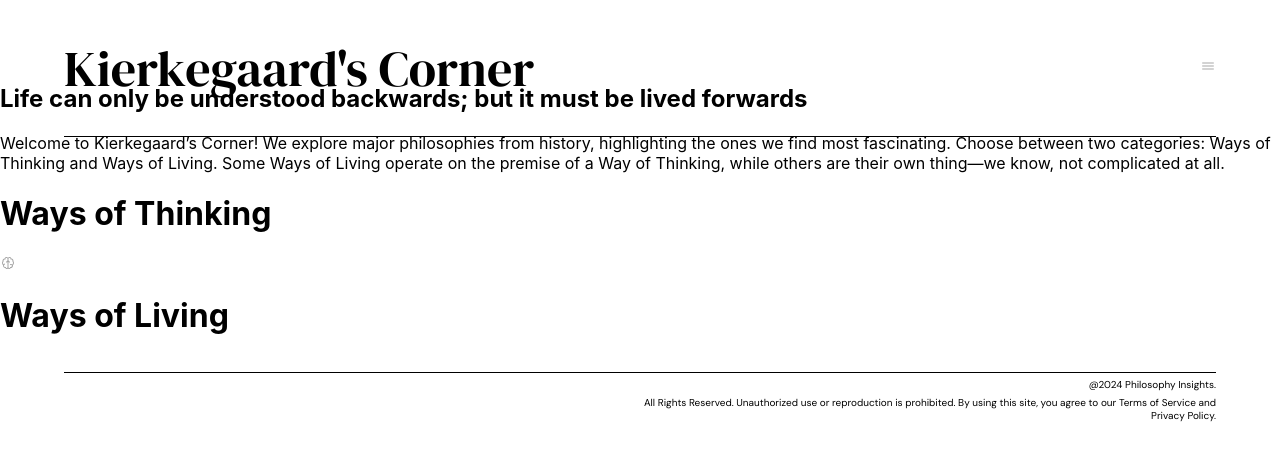
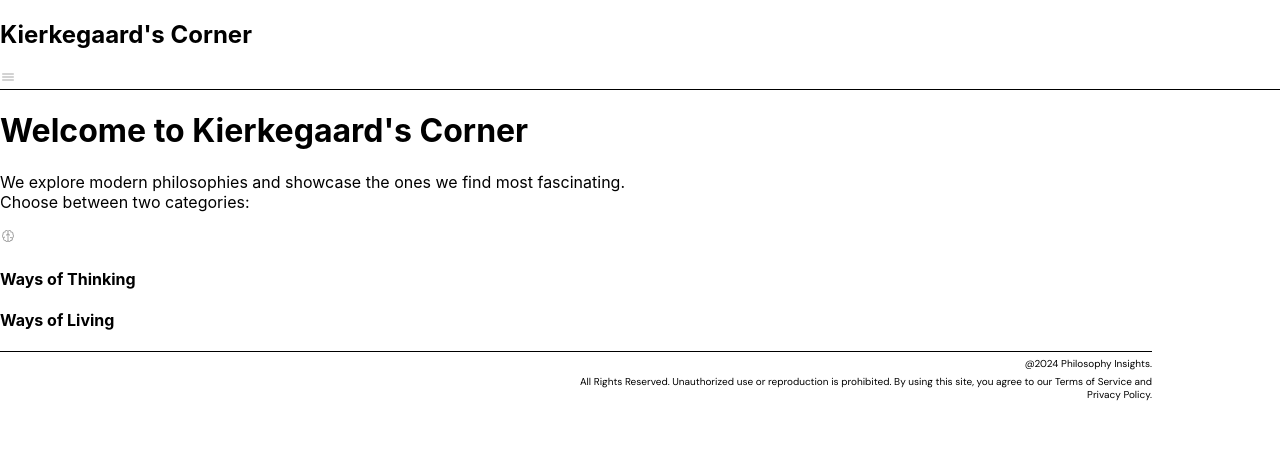
Before and after one commit to laremund/Kierkegaards_Corner, a React (Vite) app: page / in a window 1280 px wide. Shown: the top 458 px of the page. Built offline with nearby package versions, Linux system fonts and the light colour scheme; a web font is replaced by a local one.

Commit message:
feat(App, PageHeader, HomePageContent): simplified App.jsx, changed PageHeader.jsx and HomePageContent.jsx according to what I have in my webflow prototype so far.

```diff
--- a/src/App.jsx
+++ b/src/App.jsx
@@ -22,27 +22,9 @@ function App() {
   return (
   <>
     <div className="App">
-      <header className='header'>
-        <PageHeader/>
-      </header>
-      <div>
-        <div className='main-subheader-section'>
-          <div className='main-subheader-container'>
-            <h2 className='main-subheader'>
-              {subheaderSwitch(whichPage)}
-            </h2>
-          </div>
-        </div>
-
-        {/* Home page */}
-        {whichPage === 'Home' &&
-          <HomePageContent/>
-        }
-
-      </div>
-      <footer className='footer'>
-        <PageFooter/>
-      </footer>
+      <PageHeader/>
+      <HomePageContent/>
+      <PageFooter/>
     </div>
   </>
   )
--- a/src/components/HomePageContent.jsx
+++ b/src/components/HomePageContent.jsx
@@ -10,37 +10,28 @@ function HomePageContent (header, subheader, description, image) {
 
     return (
         <div className='body-container'>
-            <div className='body-text-home-section'>
-                <div className='body-text-home-container'>
-                    <p className='body-text-home'>
-                    Welcome to Kierkegaard’s Corner! We explore major philosophies
-                    from history, highlighting the ones we find most fascinating.
-                    Choose between two categories: Ways of Thinking and Ways of Living.
-                    Some Ways of Living operate on the premise of a Way of Thinking,
-                    while others are their own thing—we know, not complicated at all.
-                    </p>
+            <div className='heading-section'>
+                <h1>Welcome to Kierkegaard's Corner</h1>
+                <p>We explore modern philosophies and showcase the ones we find most fascinating.
+                    <br/>Choose between two categories:
+                </p>
+            </div>
+            <div className='body-section'>
+                <div className='ways-of-box'>
+                    <div className='big-icon-box'>
+                        <IconContext.Provider value={{className:"react-icons"}}>
+                        <LiaBrainSolid/>
+                        </IconContext.Provider>
+                    </div>
+                    <h4>Ways of Thinking</h4>
                 </div>
-            </div>
-            {/* Ways of Thinking & Ways of Living links */}
-            <div className='dual-choice-container'>
-                <div className='thinking-choice-section'>
-                    <div className='thinking-choice-text-container'>
-                        <h1 className='thinking-choice-text'>
-                            Ways of Thinking
-                        </h1>
+                <div className='ways-of-box'>
+                    <div className='big-icon-box'>
+                        {/* <IconContext.Provider value={{className:"react-icons"}}>
+
+                        </IconContext.Provider> */}
                     </div>
-                </div>
-                <div className='brain-icon-container'>
-                    <IconContext.Provider value={{className:"react-icons"}}>
-                        <LiaBrainSolid/>
-                    </IconContext.Provider>
-                </div>
-                <div className='living-choice-section'>
-                    <div className='living-choice-text-container'>
-                        <h1 className='living-choice-text'>
-                            Ways of Living
-                        </h1>
-                    </div>
+                    <h4>Ways of Living</h4>
                 </div>
             </div>
         </div>
--- a/src/components/PageHeader.jsx
+++ b/src/components/PageHeader.jsx
@@ -5,16 +5,14 @@ import { IoIosMenu } from "react-icons/io";
 
 function PageHeader() {
     return (
-        <div className='header-container'>
-            <div className='title-menu-container'>
-                <div className='title-container'>
-                    <h1 className='title'>Kierkegaard's Corner</h1>
-                </div>
-                <div className='menu-icon-container'>
-                    <IconContext.Provider value={{className:"react-icons"}}>
-                        <IoIosMenu/>
-                    </IconContext.Provider>
-                </div>
+        <div className='header-section'>
+            <div className='title-box'>
+                <h2>Kierkegaard's Corner</h2>
+            </div>
+            <div className='nav-box'>
+                <IconContext.Provider value={{className:"react-icons"}}>
+                    <IoIosMenu/>
+                </IconContext.Provider>
             </div>
             <Divider sx={{ bgcolor:'#000000'}}/>
         </div>
```
